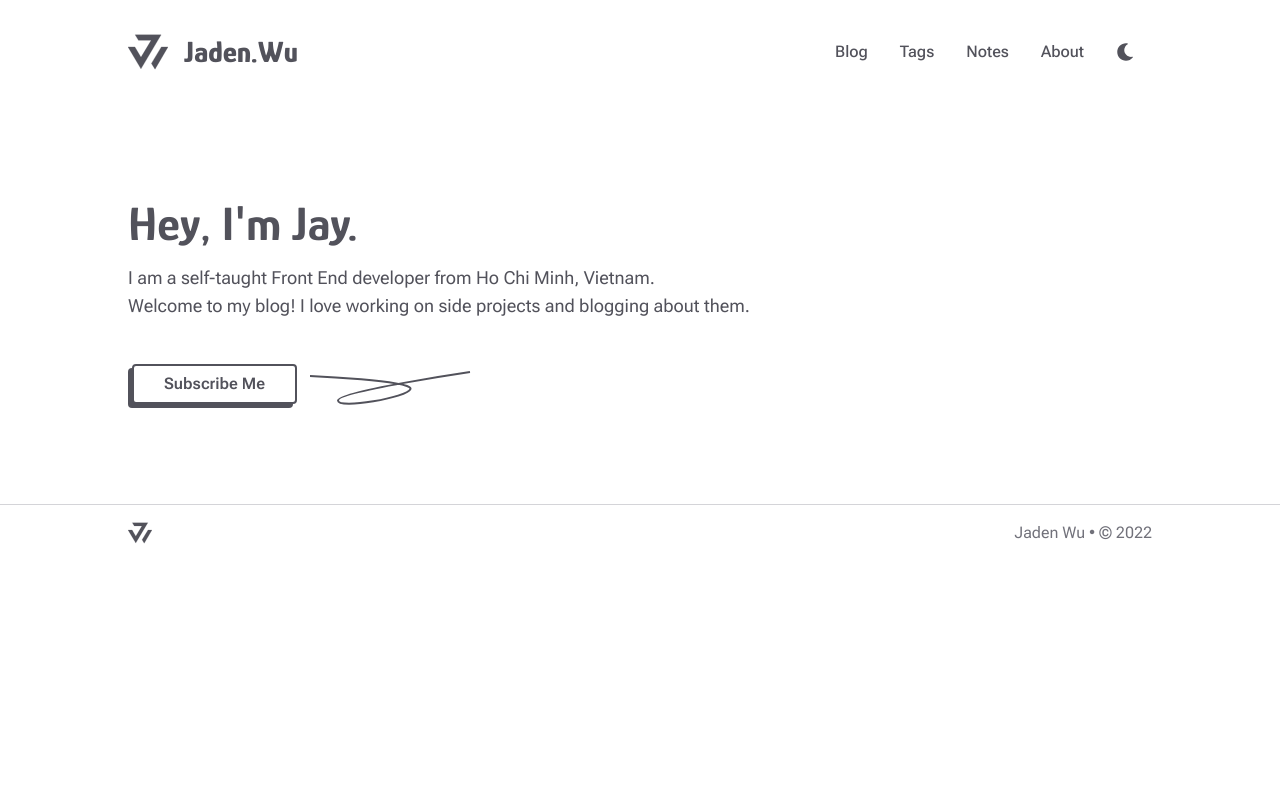
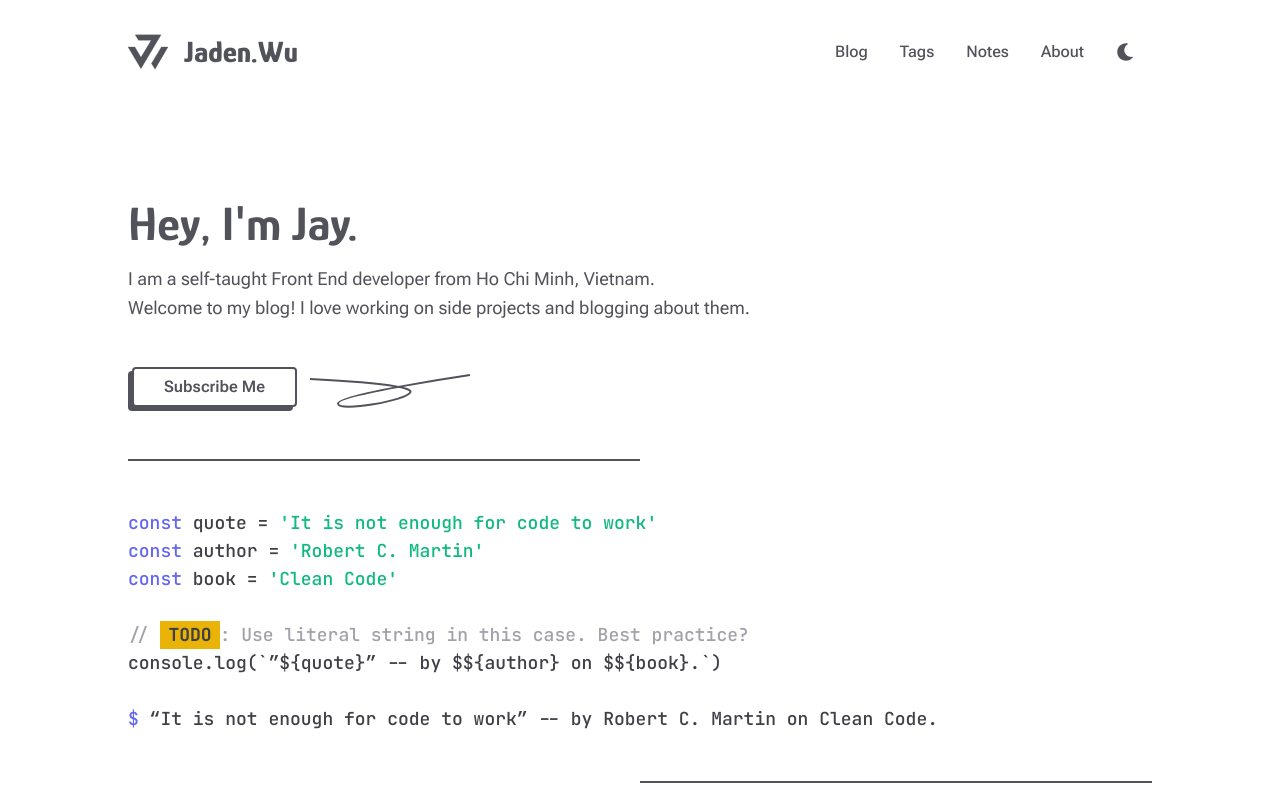
Before and after one commit to jadnw/blog, a Next.js app: page / in a window 1280 px wide. Shown: the top 800 px of the page. Built offline with nearby package versions, Linux system fonts and the light colour scheme.

Commit message:
:wrench: Migrate source to absolute imports

```diff
--- a/src/components/SearchField.tsx
+++ b/src/components/SearchField.tsx
@@ -1,4 +1,4 @@
-import ManifyingGlass from '../assets/svgr/magnifying-glass.svg'
+import ManifyingGlass from '@/assets/svgr/magnifying-glass.svg'
 
 interface SearchFieldProps {
   value: string
--- a/src/components/Typography.tsx
+++ b/src/components/Typography.tsx
@@ -4,7 +4,7 @@ interface TypographyProps {
 }
 
 const Typography = ({ text, children }: TypographyProps) => (
-  <div className="pb-2 flex items-end justify-between">
+  <div className="pb-2 flex items-end justify-between border-b border-ink-300">
     <h1 className="font-heading text-4xl font-bold">{text}</h1>
     <div>{children ?? ' '}</div>
   </div>
--- a/src/layouts/Footer.tsx
+++ b/src/layouts/Footer.tsx
@@ -1,6 +1,6 @@
 import Link from 'next/link'
 
-import Logo from '../assets/svgr/logo.svg'
+import Logo from '@/assets/svgr/logo.svg'
 
 const Footer = () => (
   <footer className="text-ink-600 border-t border-ink-300">
--- a/src/layouts/Header.tsx
+++ b/src/layouts/Header.tsx
@@ -1,8 +1,8 @@
 import Link from 'next/link'
 
-import Logo from '../assets/svgr/logo.svg'
-import Moon from '../assets/svgr/moon.svg'
-import NavLink from './NavLink'
+import Logo from '@/assets/svgr/logo.svg'
+import Moon from '@/assets/svgr/moon.svg'
+import NavLink from '@/layouts/NavLink'
 
 const Header = () => (
   <header className="text-ink-600">
--- a/src/layouts/Layout.tsx
+++ b/src/layouts/Layout.tsx
@@ -1,7 +1,7 @@
 import Head from 'next/head'
 
-import Header from './Header'
-import Footer from './Footer'
+import Header from '@/layouts/Header'
+import Footer from '@/layouts/Footer'
 
 interface LayoutProps {
   title?: string
--- a/src/pages/_app.tsx
+++ b/src/pages/_app.tsx
@@ -1,4 +1,4 @@
-import '../styles/globals.css'
+import '@/styles/globals.css'
 import type { AppProps } from 'next/app'
 
 function MyApp({ Component, pageProps }: AppProps) {
--- a/src/pages/index.tsx
+++ b/src/pages/index.tsx
@@ -1,26 +1,65 @@
 import type { NextPage } from 'next'
 
-import Layout from '../layouts/Layout'
-import Button from '../components/Button'
-import Typography from '../components/Typography'
+import Layout from '@/layouts/Layout'
+import Button from '@/components/Button'
+import Typography from '@/components/Typography'
 
-import Decor from '../assets/svgr/decor.svg'
+import Decor from '@/assets/svgr/decor.svg'
 
 const Home: NextPage = () => {
   return (
     <Layout>
       <div className="mx-auto py-24 w-wrapper">
-        <h1 className="font-heading text-5xl font-bold">Hey, I&apos;m Jay.</h1>
-        <p className="pt-4 pb-12">
+        <section>
+          <h1 className="font-heading text-5xl font-bold">
+            Hey, I&apos;m Jay.
+          </h1>
+          <p className="pt-4 pb-12 leading-relaxed">
             I am a self-taught Front End developer from Ho Chi Minh, Vietnam.
             <br />
-          Welcome to my blog! I love working on side projects and blogging about
-          them.
+            Welcome to my blog! I love working on side projects and blogging
+            about them.
           </p>
           <div className="flex items-center space-x-4">
             <Button text="Subscribe Me" href="/#subscribe" />
             <Decor />
           </div>
+        </section>
+        <section className="my-12 flex flex-col items-start">
+          <span className="w-1/2 h-0.5 block bg-ink-600">&nbsp;</span>
+          <pre className="py-12 font-mono font-medium text-ink-700">
+            <span className="text-indigo-500">const</span> quote ={' '}
+            <span className="text-green-500">
+              &apos;It is not enough for code to work&apos;
+            </span>
+            <br />
+            <span className="text-indigo-500">const</span> author ={' '}
+            <span className="text-green-500">&apos;Robert C. Martin&apos;</span>
+            <br />
+            <span className="text-indigo-500">const</span> book ={' '}
+            <span className="text-green-500">&apos;Clean Code&apos;</span>
+            <br />
+            <br />
+            <span className="text-ink-400">
+              &#47;&#47;{' '}
+              <span className="px-2 inline-block font-bold text-ink-700 bg-yellow-500">
+                TODO
+              </span>
+              : Use literal string in this case. Best practice?
+            </span>
+            <br />
+            console.log(`”$&#123;quote&#125;” -- by $$&#123;author&#125; on
+            $$&#123;book&#125;.`)
+            <br />
+            <br />
+            <span className="text-primary-500">$</span> “It is not enough for
+            code to work” -- by Robert C. Martin on Clean Code.
+          </pre>
+          <span className="self-end w-1/2 h-0.5 block bg-ink-600">&nbsp;</span>
+        </section>
+        <section>
+          <Typography text="Latest Posts" />
+        </section>
       </div>
     </Layout>
   )
--- a/tailwind.config.js
+++ b/tailwind.config.js
@@ -18,6 +18,10 @@ module.exports = {
       white: '#ffffff',
       black: '#000000',
       ink: colors.zinc,
+      primary: colors.indigo,
+      indigo: colors.indigo,
+      green: colors.emerald,
+      yellow: colors.yellow,
     },
     extend: {
       spacing: {
```
Also changed, not shown: tsconfig.json (+10 -1 lines), src/lib/utils.ts (added). Lines whose indentation alone changed are shown as unchanged.
